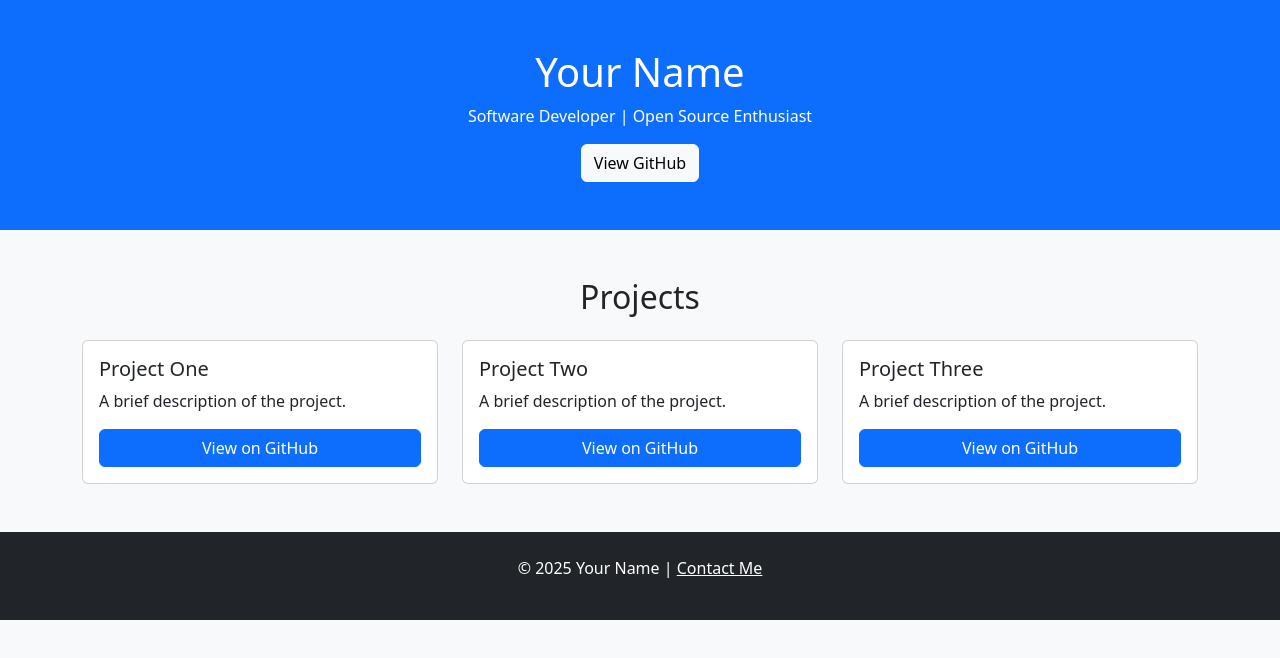
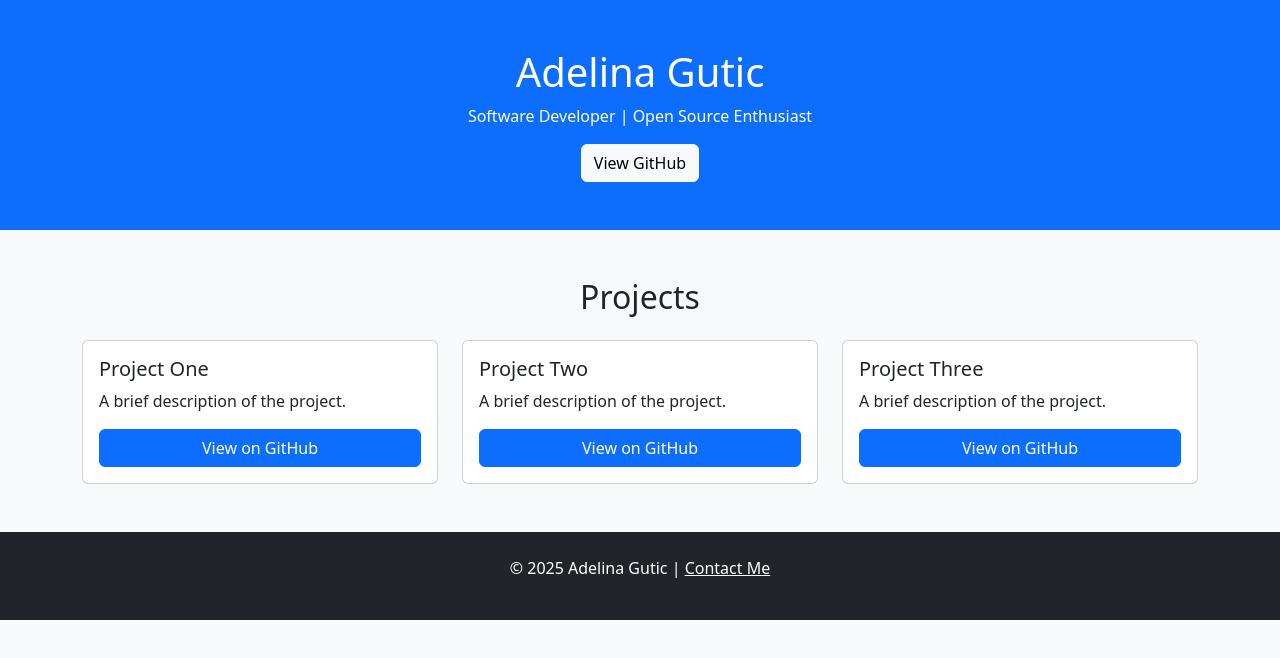
Before and after one commit to adelinagtc/portfolio, a plain HTML site: page index.html in a window 1280 px wide. Drawn offline with nearby package versions, Linux system fonts and the light colour scheme.

Commit message:
Update index.html

```diff
--- a/index.html
+++ b/index.html
@@ -14,7 +14,7 @@
 </head>
 <body>
     <header class="text-center py-5 bg-primary text-white">
-        <h1>Your Name</h1>
+        <h1>Adelina Gutic</h1>
         <p>Software Developer | Open Source Enthusiast</p>
         <a href="https://github.com/yourusername" class="btn btn-light">View GitHub</a>
     </header>
@@ -47,7 +47,7 @@
     </section>
 
     <footer class="text-center py-4 bg-dark text-white">
-        <p>&copy; 2025 Your Name | <a href="mailto:your.email@example.com" class="text-white">Contact Me</a></p>
+        <p>&copy; 2025 Adelina Gutic | <a href="mailto:addygtc@gmail.com" class="text-white">Contact Me</a></p>
     </footer>
 </body>
 </html>
```
